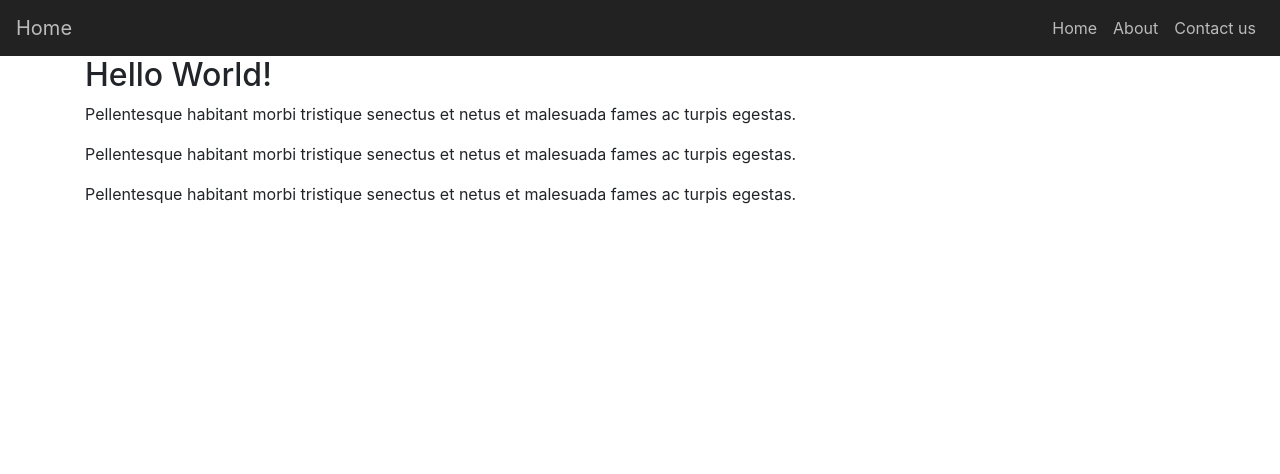
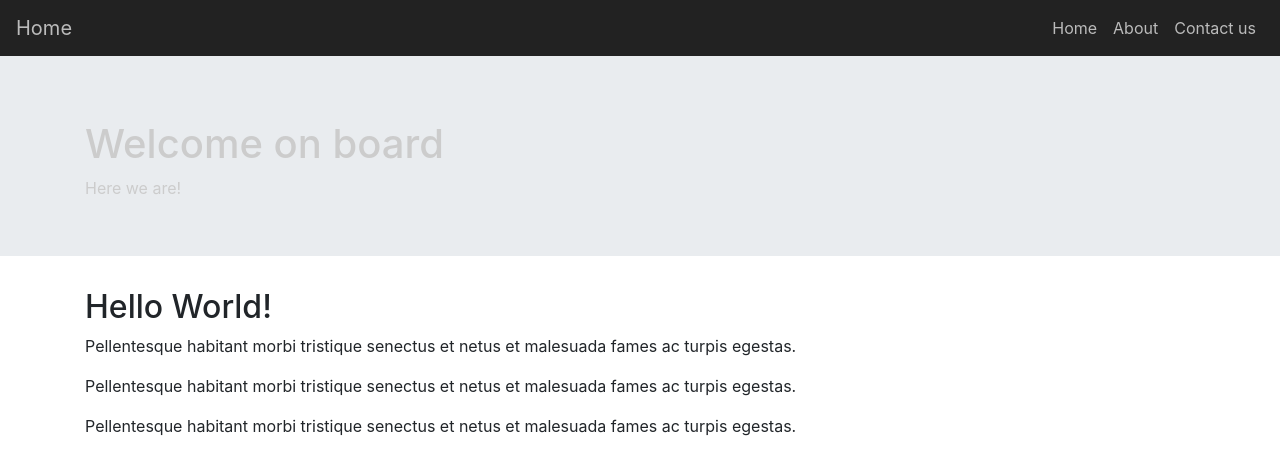
Before and after one commit to Pierfabio/the-skydiaries, a React (Create React App) app in the folder src/main/ui/skydiaries/: page / in a window 1280 px wide. Shown: the top 474 px of the page. Built offline with nearby package versions, Linux system fonts and the light colour scheme.

Commit message:
Add Jumbotron component

```diff
--- a/src/main/ui/skydiaries/src/App.js
+++ b/src/main/ui/skydiaries/src/App.js
@@ -5,12 +5,14 @@ import { About } from './pages/About';
 import { Contact } from './pages/Contact';
 import { NoMatch } from './pages/NoMatch';
 import { Layout } from './components/Layout';
-import { NavigationBar } from './components/NavigationBar'
+import { NavigationBar } from './components/NavigationBar';
+import { Jumbotron } from './components/Jumbotron';
 
 function App() {
   return (
    <React.Fragment>
      <NavigationBar/>
+     <Jumbotron/>
       <Layout>
         <Router>
             <Switch>
--- /dev/null
+++ b/src/main/ui/skydiaries/src/components/Jumbotron.js
@@ -0,0 +1,41 @@
+import React from 'react';
+import { Jumbotron as Jumbo, Container } from 'react-bootstrap';
+import styled from 'styled-components';
+import plane from '../assets/wing-plane.jpg'
+
+const Styles = styled.div`
+    .jumbo {
+        background: url(${plane}) no repeat fixed bottom;
+        background.size: cover;
+        color: #ccc;
+        height: 200px;
+        position: relative;
+        z-index: -2;
+    }
+
+    .overlay {
+        background-color: #000;
+        opacity: 0.6;
+        position: absolute;
+        top: 0;
+        left: 0;
+        bottomo: 0;
+        right: 0;
+        z-index: -1;
+    }
+`;
+
+export const Jumbotron = () => (
+
+    <Styles>
+        <Jumbo fluid className="jumbo">
+            <div className="overlay"></div>
+            <Container>
+                <h1>Welcome on board</h1>
+                <p>Here we are!</p>
+            </Container>
+        </Jumbo>
+
+    </Styles>
+
+)
```
Also changed, not shown: src/main/ui/skydiaries/src/assets/wing-plane.jpg (added).
